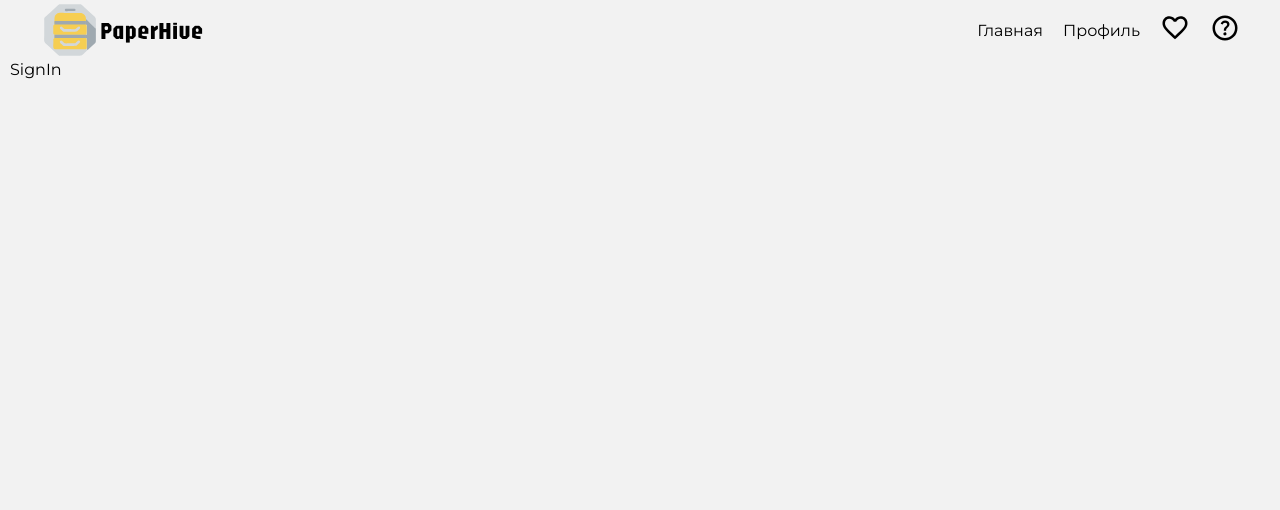
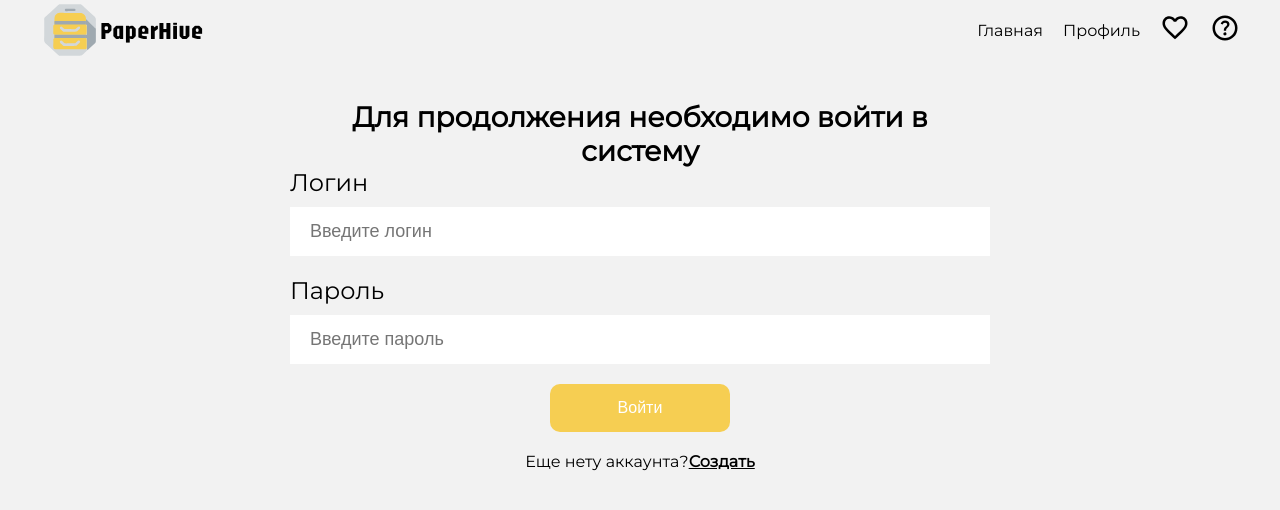
Before and after one commit to Alhanaqtah/archive-of-scientific-articles, a React (Vite) app in the folder client/: page /signin in a window 1280 px wide. Shown: the top 510 px of the page. Built offline with nearby package versions, Linux system fonts and the light colour scheme.

Commit message:
feat: add SignIn page

```diff
--- a/client/src/pages/SignIn/SignIn.tsx
+++ /dev/null
@@ -1,3 +0,0 @@
-export function SignIn() {
-  return <div>SignIn</div>;
-}
--- a/client/src/pages/SignIn/index.ts
+++ b/client/src/pages/SignIn/index.ts
@@ -1 +1 @@
-export { SignIn } from "./SignIn";
+export { SignIn } from "./ui/SignIn";
--- /dev/null
+++ b/client/src/pages/SignIn/ui/SignIn.tsx
@@ -0,0 +1,25 @@
+import { Button } from "@/shared/ui/Button";
+import styles from "./style.module.scss";
+import { Link } from "react-router-dom";
+import { PAGE_ROUTES } from "@/shared/utils/constants";
+
+export function SignIn() {
+  return (
+    <main className={styles.page}>
+      <div>
+        <h1>Для продолжения необходимо войти в систему</h1>
+        <form action="">
+          <label htmlFor="">Логин</label>
+          <input type="text" placeholder="Введите логин" />
+          <label htmlFor="">Пароль</label>
+          <input type="text" placeholder="Введите пароль" />
+          <Button color="yellow">Войти</Button>
+        </form>
+        <p>
+          Еще нету аккаунта?
+          <Link to={PAGE_ROUTES.SIGNUP}>Создать</Link>
+        </p>
+      </div>
+    </main>
+  );
+}
--- /dev/null
+++ b/client/src/pages/SignIn/ui/style.module.scss
@@ -0,0 +1,44 @@
+.page {
+  margin-top: 40px;
+  padding-bottom: 80px;
+
+  div {
+    margin-inline: auto;
+    max-width: 700px;
+  }
+
+  h1 {
+    text-align: center;
+    font-size: 28px;
+  }
+
+  label {
+    font-size: 24px;
+  }
+
+  input {
+    font-size: 18px;
+    padding: 14px 20px;
+    margin-top: 10px;
+    margin-bottom: 20px;
+  }
+
+  form {
+    display: flex;
+    flex-direction: column;
+    margin-bottom: 20px;
+  }
+
+  button {
+    align-self: center;
+  }
+
+  p {
+    text-align: center;
+  }
+
+  a {
+    color: #000;
+    font-weight: 700;
+  }
+}
```
